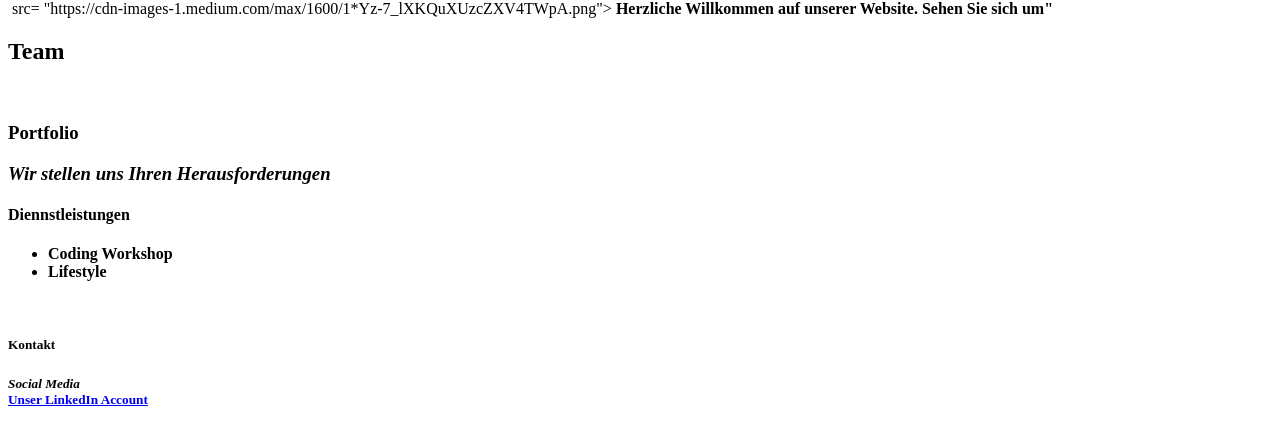
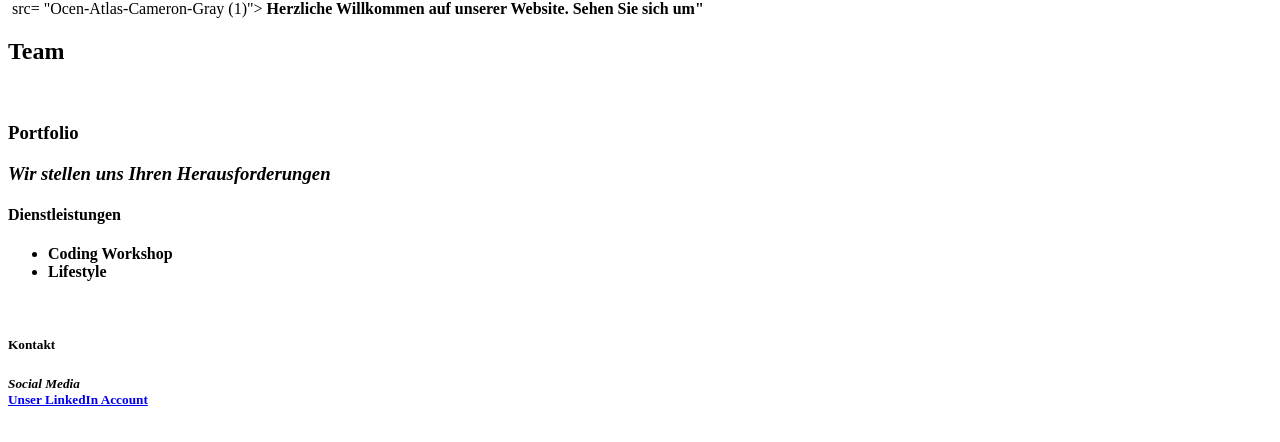
Before and after one commit to NorrisPau/NorrisPau.github.io, a plain HTML site: page index.html in a window 1280 px wide. Shown: the part 66-508 px from the top of the page. Drawn offline with Linux system fonts and the light colour scheme.

Commit message:
adding html

```diff
--- a/index.html
+++ b/index.html
@@ -4,7 +4,7 @@
 </head>
 <body>
   <h1> Noras Pauelsen AG</h1>
-  <img> src= "https://cdn-images-1.medium.com/max/1600/1*Yz-7_lXKQuXUzcZXV4TWpA.png">
+  <img> src= "Ocen-Atlas-Cameron-Gray (1)">
   <strong> Herzliche Willkommen auf unserer Website. Sehen Sie sich um" </strong>
   <br/>
 <h2> Team </h2>
@@ -12,7 +12,7 @@
 <h3> Portfolio <h3/>
   <em> Wir stellen uns Ihren Herausforderungen </em>
   <br/>
-<h4> Diennstleistungen <h4/>
+<h4> Dienstleistungen <h4/>
   <ul> <li> Coding Workshop </li<
       <br/>
     <li> Lifestyle </li> </ul>
```
